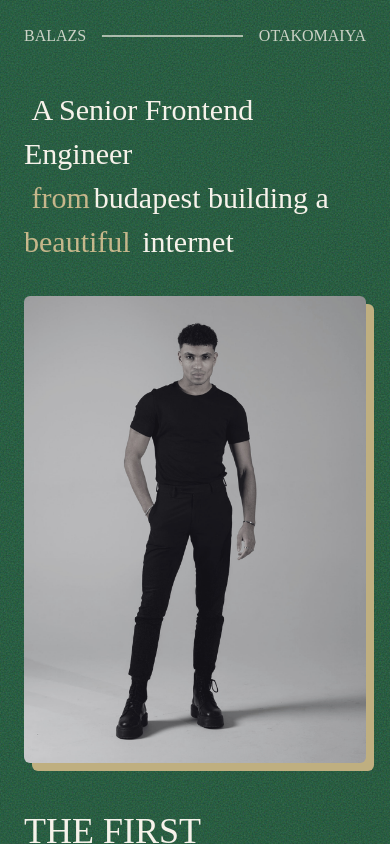
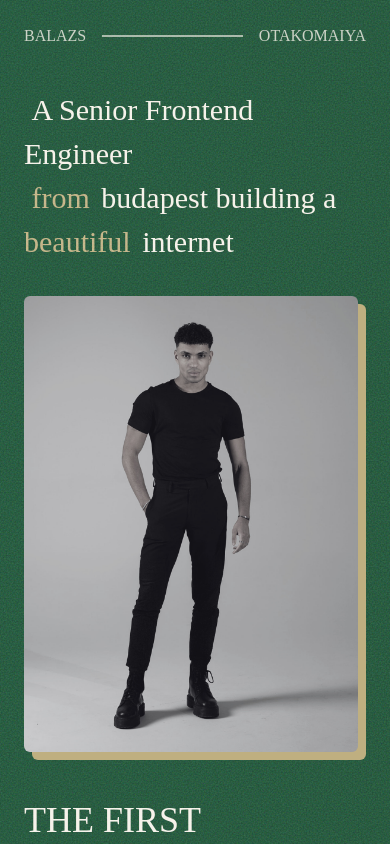
Before and after one commit to balazsotakomaiya/personal-site, a Next.js app: page / in a window 390 px wide. Shown: the top 844 px of the page. Built offline with nearby package versions, Linux system fonts and the light colour scheme.

Commit message:
Small fixes

```diff
--- a/app/components/HeroSection.tsx
+++ b/app/components/HeroSection.tsx
@@ -8,7 +8,7 @@ export const HeroSection: React.FC = () => {
         <div>
             <Heading>
                 &nbsp;A Senior Frontend Engineer <Heading.DesktopLinebreak/>
-                &nbsp;<Heading.Serif>from</Heading.Serif>budapest&nbsp;<Heading.DesktopLinebreak/>building
+                &nbsp;<Heading.Serif>from&nbsp;</Heading.Serif>budapest&nbsp;<Heading.DesktopLinebreak/>building
                 a <Heading.Serif>beautiful&nbsp;</Heading.Serif><Heading.DesktopLinebreak/>internet
             </Heading>
 
--- a/app/components/Portrait/Portrait.tsx
+++ b/app/components/Portrait/Portrait.tsx
@@ -4,7 +4,7 @@ import portrait from '@/public/assets/images/portrait.png';
 
 export const Portrait: React.FC = () => {
     return (
-        <div className='relative'>
+        <div className='relative mr-2 lg:mr-3'>
             <Image
                 className='relative z-20 rounded-md lg:rounded-none w-full h-full lg:w-128 3xl:w-168'
                 src={portrait}
--- a/app/page.tsx
+++ b/app/page.tsx
@@ -10,7 +10,7 @@ export default function Home() {
 
             <HeroSection/>
 
-            <div className='mb-64'/>
+            <div className='mb-24 lg:mb-64'/>
 
             <ServicesSection />
         </Fragment>
```
